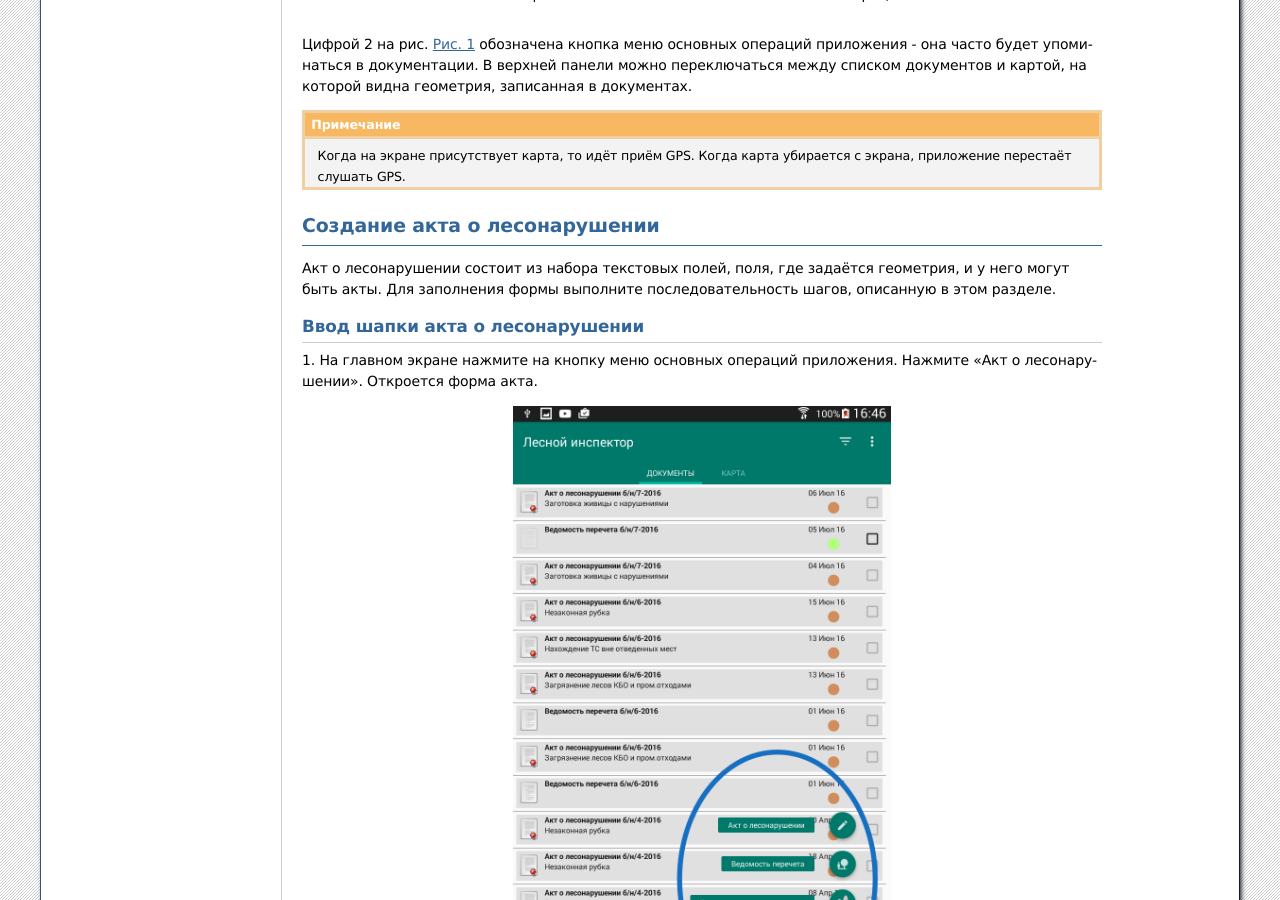
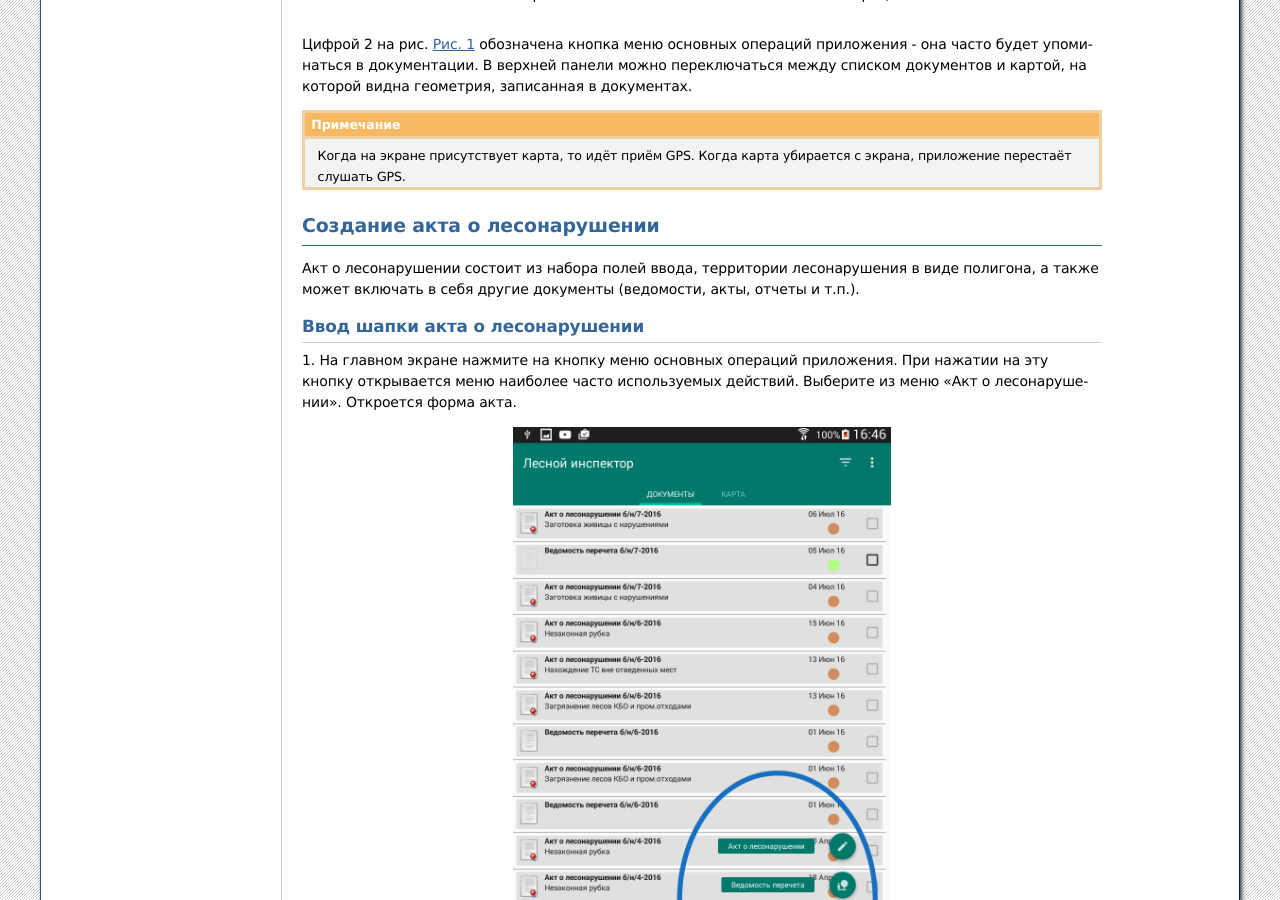
Before and after one commit to nextgis/docs_forestinspector, a Sphinx documentation site: the page built from source/inspector.rst, in a window 1280 px wide and 900 px high, scrolled down 1245 px. Built offline with Sphinx 7.4.7, drawn with Linux system fonts in a browser that asks for light colours; formulas are drawn with MathJax 3.

Commit message:
редактирование

```diff
--- a/source/inspector.rst
+++ b/source/inspector.rst
@@ -49,14 +49,14 @@
 Создание акта о лесонарушении
 -------------------------------------------------------
 
-Акт о лесонарушении состоит из набора текстовых полей, поля, где задаётся геометрия,
-и у него могут быть акты. Для заполнения формы выполните последовательность шагов,
-описанную в этом разделе.
+Акт о лесонарушении состоит из набора полей ввода, территории лесонарушения в виде
+полигона, а также может включать в себя другие документы (ведомости, акты, отчеты и т.п.).
 
 Ввод шапки акта о лесонарушении
 ^^^^^^^^^^^^^^^^^^^^^^^^^^^^^^^^^^^^^^^^^^^^^^^^^^^^^^^
 
-1. На главном экране нажмите на кнопку меню основных операций приложения. Нажмите
+1. На главном экране нажмите на кнопку меню основных операций приложения. При нажатии
+на эту кнопку открывается меню наиболее часто используемых действий. Выберите из меню
 "Акт о лесонарушении". Откроется форма акта.
 
 .. figure:: _static/fw_mainscreen_mainbutton.png
```
